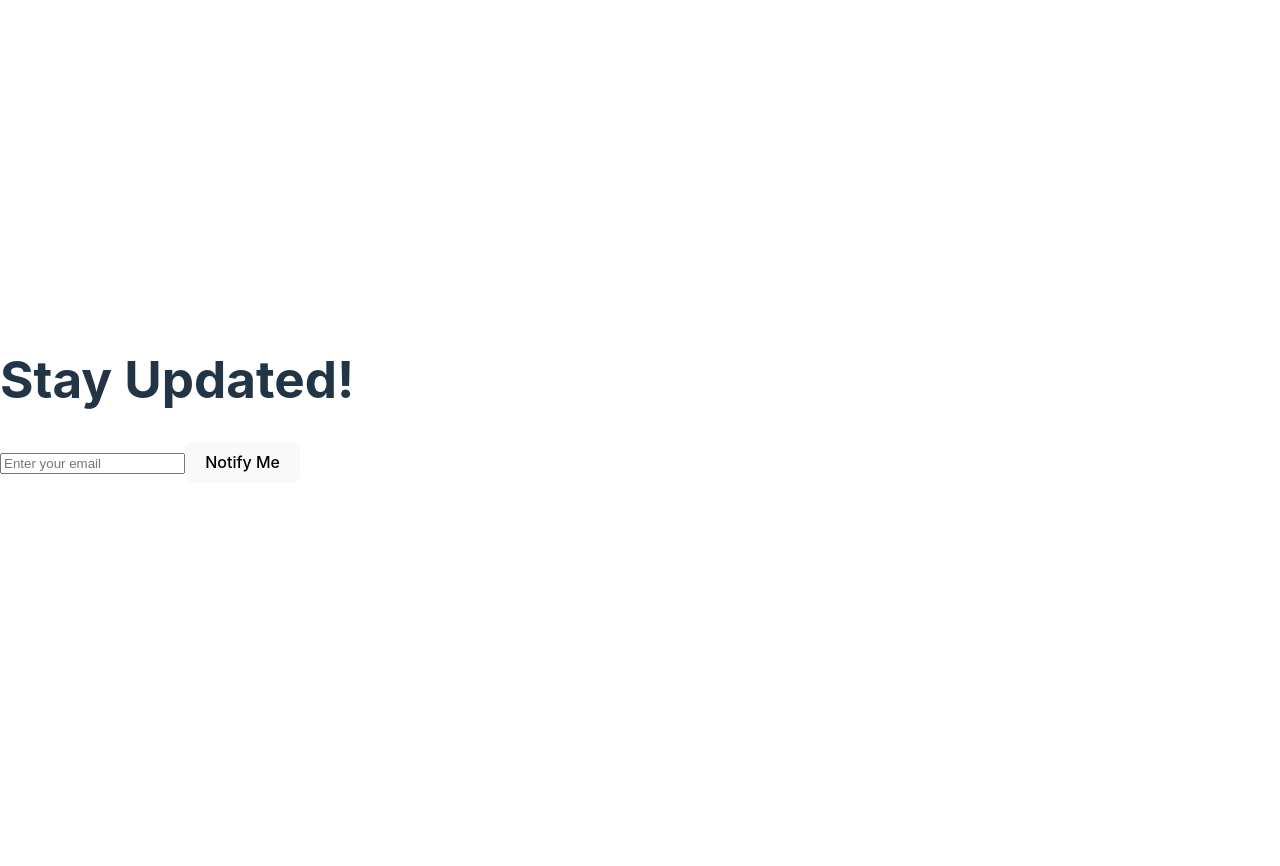
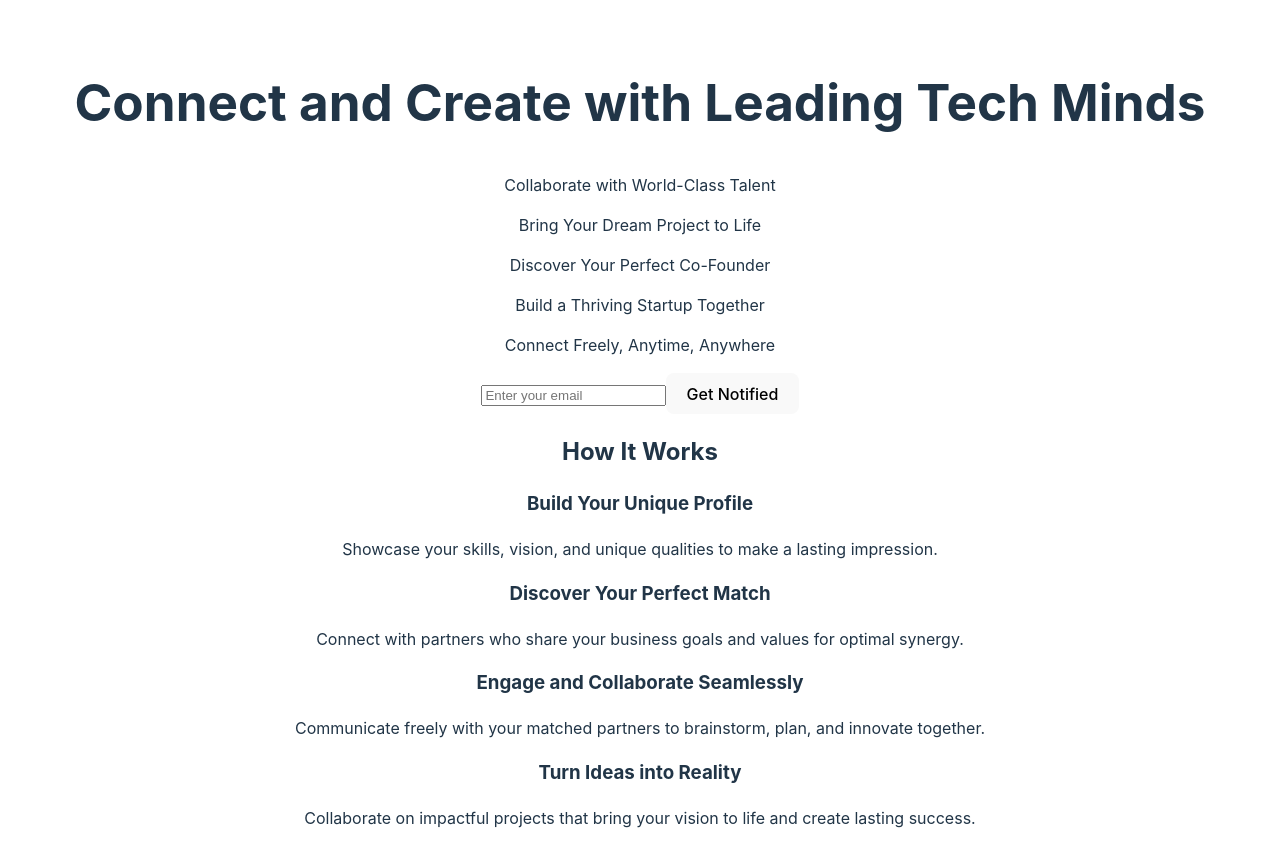
Before and after one commit to malhaouit/skilled-partner-client, a React (Vite) app: page / in a window 1280 px wide. Shown: the top 866 px of the page. Before the commit the page ends 800 px from the top, so only its background shows below. Built offline with nearby package versions, Linux system fonts and the light colour scheme.

Commit message:
Add more elements

```diff
--- a/src/App.jsx
+++ b/src/App.jsx
@@ -1,6 +1,6 @@
 import React, { useState } from "react";
+import './App.css';
 
-// Check if the app is running in development or production
 const API_BASE_URL = import.meta.env.PROD
     ? 'https://skilled-partner-backend-c89ab71d0944.herokuapp.com/api'
     : '/api';
@@ -11,19 +11,41 @@ function App() {
 
     const handleSubmit = async (e) => {
       e.preventDefault();
+      try {
         const response = await fetch(`${API_BASE_URL}/emails`, {
           method: 'POST',
           headers: { 'Content-Type': 'application/json' },
           body: JSON.stringify({ email }),
         });
+
         const data = await response.json();
+        if (response.ok) {
+          setMessage(data.message);  // Set the success message
+          setEmail('');              // Clear the input field after success
+        } else {
           setMessage(data.message);
+        }
+      } catch (error) {
+        setMessage("There was an error submitting your email. Please try again.");
+      }
     };
 
   return (
-    <div>
-      <h1>Stay Updated!</h1>
-      <form onSubmit={handleSubmit}>
+    <div className="landing-page">
+      <section className="hero-section fade-in">
+        <div className="hero-content">
+          <h1>Connect and Create with Leading Tech Minds</h1>
+
+          {/* Rotating Text Messages */}
+          <div className="rotating-text">
+            <p>Collaborate with World-Class Talent</p>
+            <p>Bring Your Dream Project to Life</p>
+            <p>Discover Your Perfect Co-Founder</p>
+            <p>Build a Thriving Startup Together</p>
+            <p>Connect Freely, Anytime, Anywhere</p>
+          </div>
+
+          <form onSubmit={handleSubmit} className="email-form">
             <input
               type="email"
               value={email}
@@ -31,9 +53,34 @@ function App() {
               placeholder="Enter your email"
               required
             />
-        <button type="submit">Notify Me</button>
+            <button type="submit" className="cta-button">Get Notified</button>
           </form>
-      {message && <p>{message}</p>}
+          {message && <p className="success-message">{message}</p>}
+        </div>
+      </section>
+
+      <section className="how-it-works slide-in">
+        <h2>How It Works</h2>
+        <div className="steps">
+          <div className="step zoom-on-hover">
+            <h3>Build Your Unique Profile</h3>
+            <p>Showcase your skills, vision, and unique qualities to make a lasting impression.</p>
+          </div>
+          <div className="step zoom-on-hover">
+            <h3>Discover Your Perfect Match</h3>
+            <p>Connect with partners who share your business goals and values for optimal synergy.</p>
+          </div>
+
+          <div className="step zoom-on-hover">
+            <h3>Engage and Collaborate Seamlessly</h3>
+            <p>Communicate freely with your matched partners to brainstorm, plan, and innovate together.</p>
+          </div>
+          <div className="step zoom-on-hover">
+            <h3>Turn Ideas into Reality</h3>
+              <p>Collaborate on impactful projects that bring your vision to life and create lasting success.</p>
+          </div>
+        </div>
+      </section>
     </div>
   );
 }
```
Lines whose indentation alone changed are shown as unchanged.
